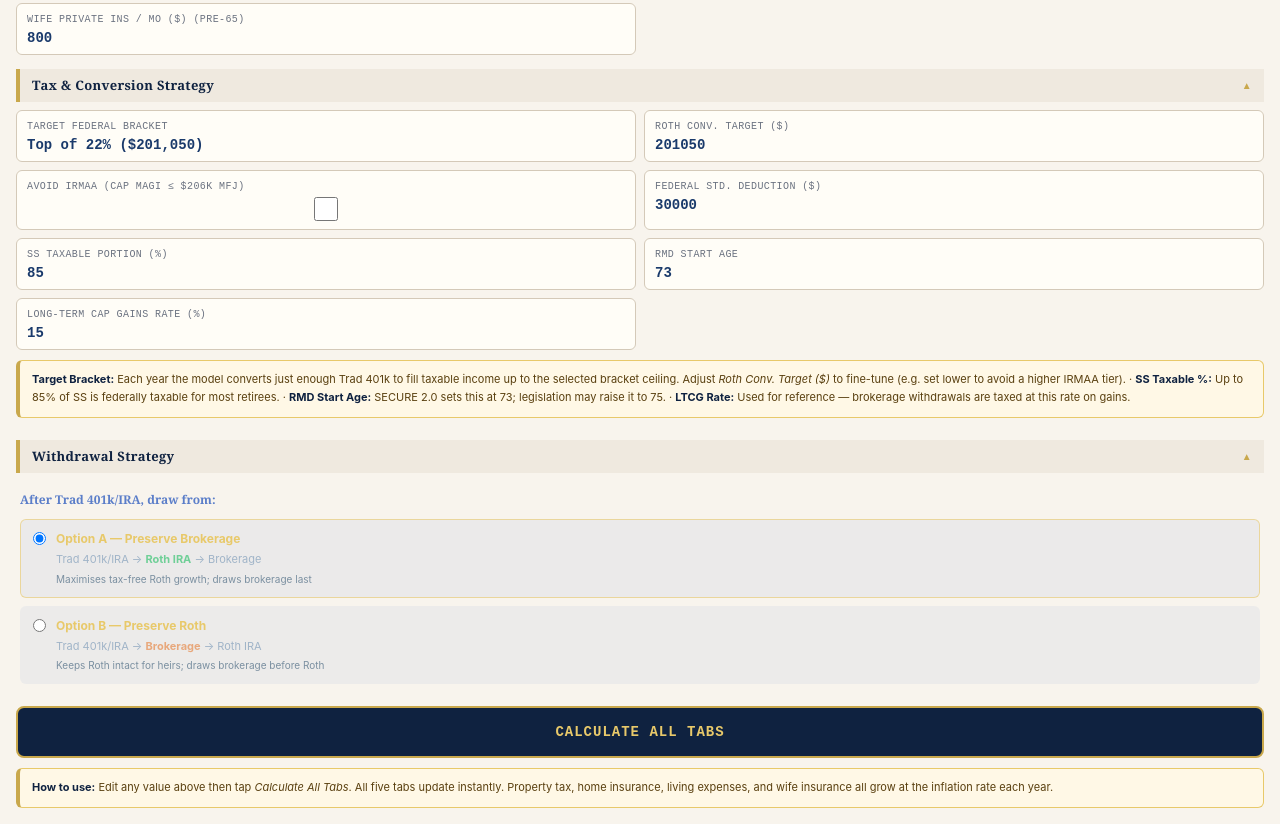
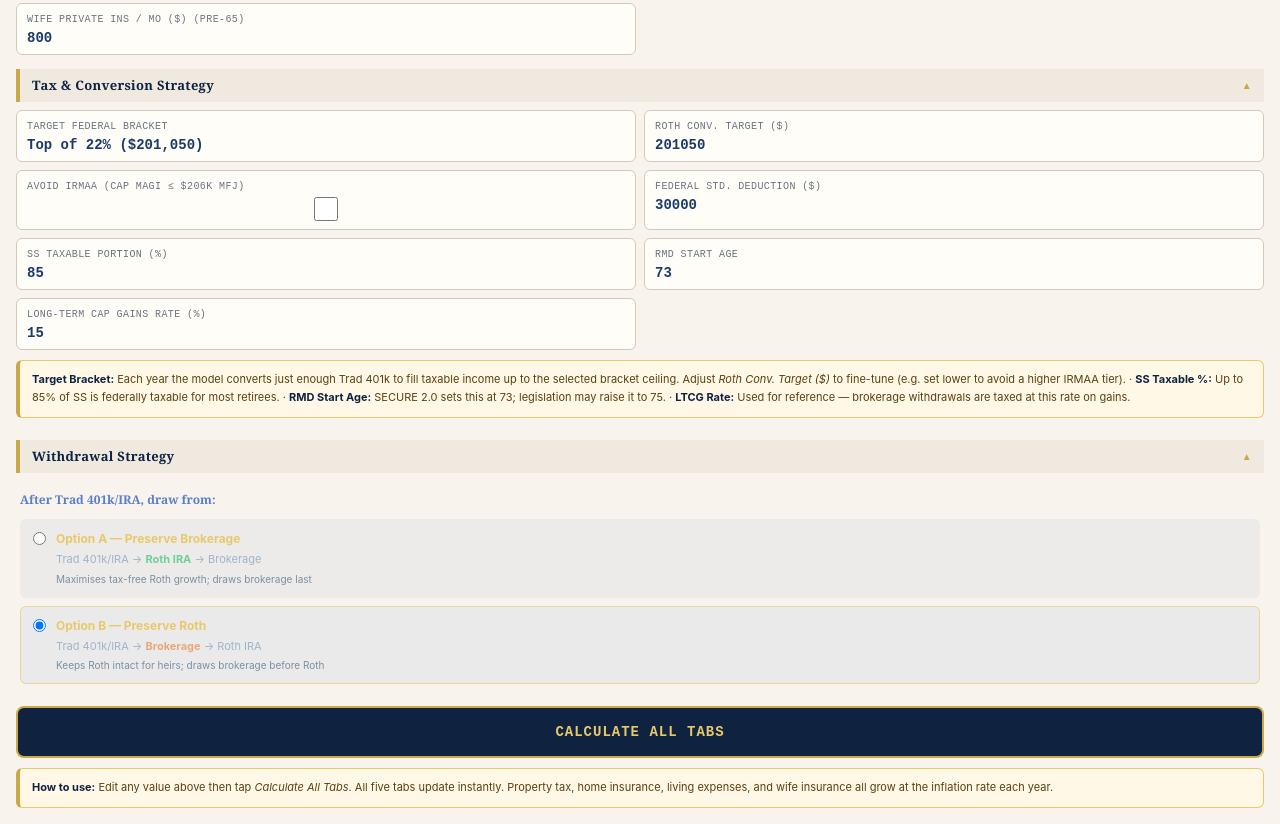
Before and after one commit to pravinkatkamwar/plan, a plain HTML site: page index.html in a window 1280 px wide. Shown: the part 1670-2494 px from the top of the page. Drawn offline with Linux system fonts and the light colour scheme.

Commit message:
roth preserve to default

```diff
--- a/index.html
+++ b/index.html
@@ -544,7 +544,7 @@ tbody td.tax-cell  { color: var(--red); }
   <div style="padding:10px 4px 6px">
     <div style="margin-bottom:10px;font-size:12px;color:#5b7ec9;font-family:Georgia,serif;font-weight:700">After Trad 401k/IRA, draw from:</div>
     <label style="display:flex;align-items:flex-start;gap:10px;padding:10px 12px;margin-bottom:8px;background:rgba(91,126,201,0.08);border-radius:6px;cursor:pointer;border:1px solid transparent" id="wd-opt-a-label">
-      <input type="radio" name="wd_order" id="i_wd_order_a" value="roth_brok" checked onchange="runAll()" style="width:auto;height:auto;margin-top:2px;flex-shrink:0">
+      <input type="radio" name="wd_order" id="i_wd_order_a" value="roth_brok" onchange="runAll()" style="width:auto;height:auto;margin-top:2px;flex-shrink:0">
       <div>
         <div style="font-weight:700;font-size:12px;color:#e8c96a">Option A — Preserve Brokerage</div>
         <div style="font-size:11px;color:#a0b4c8;margin-top:3px">Trad 401k/IRA → <strong style="color:#6fcf97">Roth IRA</strong> → Brokerage</div>
@@ -552,7 +552,7 @@ tbody td.tax-cell  { color: var(--red); }
       </div>
     </label>
     <label style="display:flex;align-items:flex-start;gap:10px;padding:10px 12px;background:rgba(91,126,201,0.08);border-radius:6px;cursor:pointer;border:1px solid transparent" id="wd-opt-b-label">
-      <input type="radio" name="wd_order" id="i_wd_order_b" value="brok_roth" onchange="runAll()" style="width:auto;height:auto;margin-top:2px;flex-shrink:0">
+      <input type="radio" name="wd_order" id="i_wd_order_b" value="brok_roth" checked onchange="runAll()" style="width:auto;height:auto;margin-top:2px;flex-shrink:0">
       <div>
         <div style="font-weight:700;font-size:12px;color:#e8c96a">Option B — Preserve Roth</div>
         <div style="font-size:11px;color:#a0b4c8;margin-top:3px">Trad 401k/IRA → <strong style="color:#e8a87c">Brokerage</strong> → Roth IRA</div>
```
